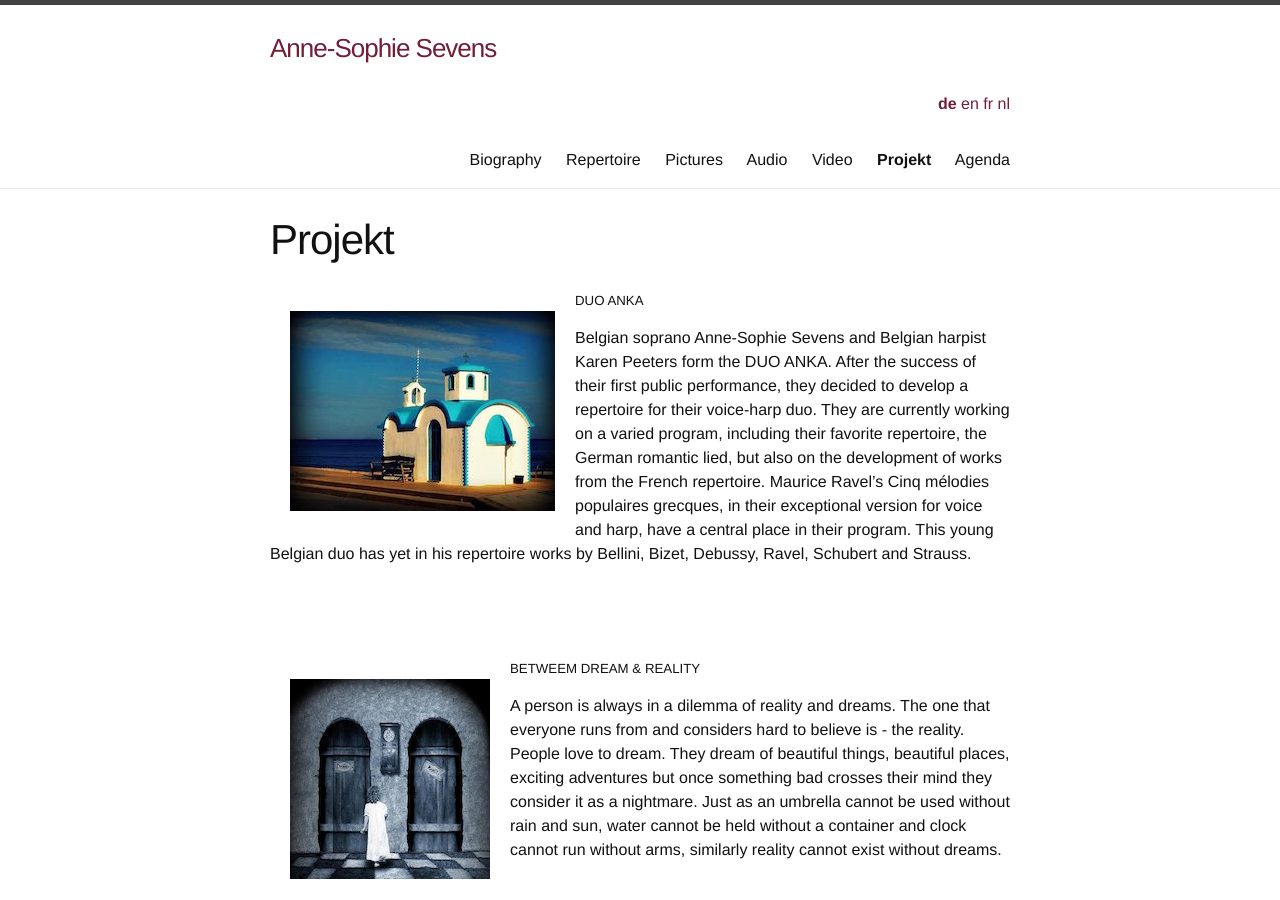
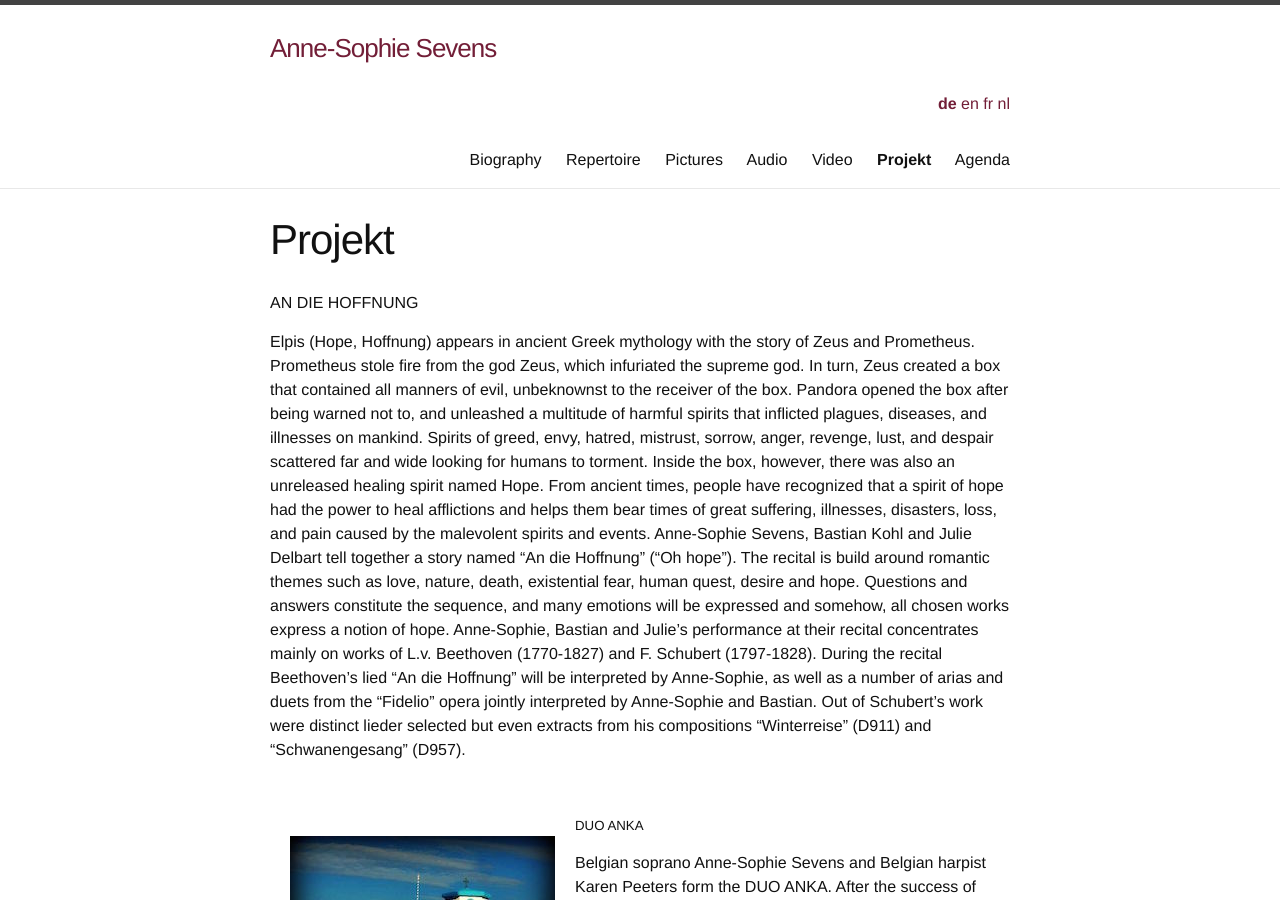
Before and after one commit to annesophie-sevens/annesophie-sevens.github.io, a Jekyll site: the page built from project-de.md, in a window 1280 px wide and 900 px high. Built offline with Jekyll 4.4.1, drawn with Linux system fonts in a browser that asks for light colours; nearby versions of some CDN libraries.

Commit message:
Update project-de.md

```diff
--- a/project-de.md
+++ b/project-de.md
@@ -6,6 +6,13 @@
 ref: project
 
 ---
+AN DIE HOFFNUNG
+
+Elpis (Hope, Hoffnung) appears in ancient Greek mythology with the story of Zeus and Prometheus. Prometheus stole fire from the god Zeus, which infuriated the supreme god. In turn, Zeus created a box that contained all manners of evil, unbeknownst to the receiver of the box. Pandora opened the box after being warned not to, and unleashed a multitude of harmful spirits that inflicted plagues, diseases, and illnesses on mankind. Spirits of greed, envy, hatred, mistrust, sorrow, anger, revenge, lust, and despair scattered far and wide looking for humans to torment. Inside the box, however, there was also an unreleased healing spirit named Hope. From ancient times, people have recognized that a spirit of hope had the power to heal afflictions and helps them bear times of great suffering, illnesses, disasters, loss, and pain caused by the malevolent spirits and events.
+Anne-Sophie Sevens, Bastian Kohl and Julie Delbart tell together a story named “An die Hoffnung” (“Oh hope”). The recital is build around romantic themes such as love, nature, death, existential fear, human quest, desire and hope. Questions and answers constitute the sequence, and many emotions will be expressed and somehow, all chosen works express a notion of hope. Anne-Sophie, Bastian and Julie’s performance at their recital concentrates mainly on works of L.v. Beethoven (1770-1827) and F. Schubert (1797-1828). During the recital Beethoven’s lied “An die Hoffnung” will be interpreted by Anne-Sophie, as well as a number of arias and duets from the “Fidelio” opera jointly interpreted by Anne-Sophie and Bastian. Out of Schubert’s work were distinct lieder selected but even extracts from his compositions “Winterreise” (D911) and “Schwanengesang” (D957).
+
+&nbsp;
+
 <img style="float: left; padding: 20px" src="/assets/eglise.jpg">
 
 ##### DUO ANKA
```
